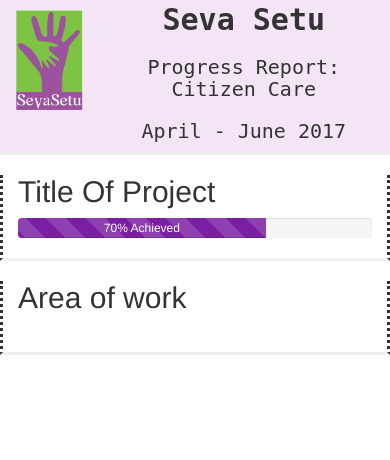
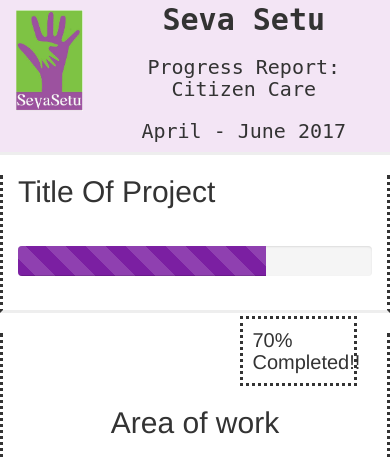
Before and after one commit to seva-setu/fundraiser-report-card, a PHP site: page / in a window 390 px wide. Shown: the top 460 px of the page. Run offline with PHP 8.4, Linux system fonts and the light colour scheme; some libraries are stand-ins or nearby versions.

Commit message:
Completed Div2 and Div3 structure

```diff
--- a/index.php
+++ b/index.php
@@ -62,19 +62,41 @@
 		<div class="row">
 			<div class="col-sm-7" style="border-block-end-style: inset;border-right-style: dotted;border-left-style: dotted;">
 				<h1>Title Of Project</h1>
-				<div class="progress">
+				<br>
+				<br>
+				<div class="progress" style="width:100%;height:3em;">
     				<div class="progress-bar progress-bar-striped active" role="progressbar" aria-valuenow="70" aria-valuemin="0" aria-valuemax="100" style="width:70%;background-color:#7b1fa2">
-     				 70% Achieved
     				</div>
   				</div>
+  				<div class="col-xs-7">
+  				</div>
+  				<div class="col-xs-5">
+  				<h2 style="border-style: dotted;padding: 0.5em;">70% Completed!!<h2>
+  				</div>
+  				<br>
 			</div>
 			<div class="col-sm-5 div3" style="border-block-end-style: inset;border-right-style: dotted;">
-				<h1>Area of work</h1>
+				<h1 style="text-align:center;">Area of work</h1>
+				<br>
+				<div class="col-xs-7">
+				<!-- <div id="googleMap" style="idth:100%;height:18em;"></div> -->
+				<iframe src="//www.google.com/maps/embed/v1/place?q=vaishali,delhi
+    		  	&zoom=17
+    		  	&key= AIzaSyBzhbWA-_Tvuud5mrksWgo1frG35bE5FCM" style="width:100%;height:13em;">
+  				</iframe>
+				</div>
+				<div class="col-xs-5">
+					<h3>Block:<h3>
+					<h3>District:<h3>
+					<h3>State:</h3>
+					<br>
+				</div>
 				<br>
 				<br>
 			</div>
 		</div>
 	</div>
+</body>
+	<!-- Initializing Google Maps -->
 
-</body>
 </html>
```
